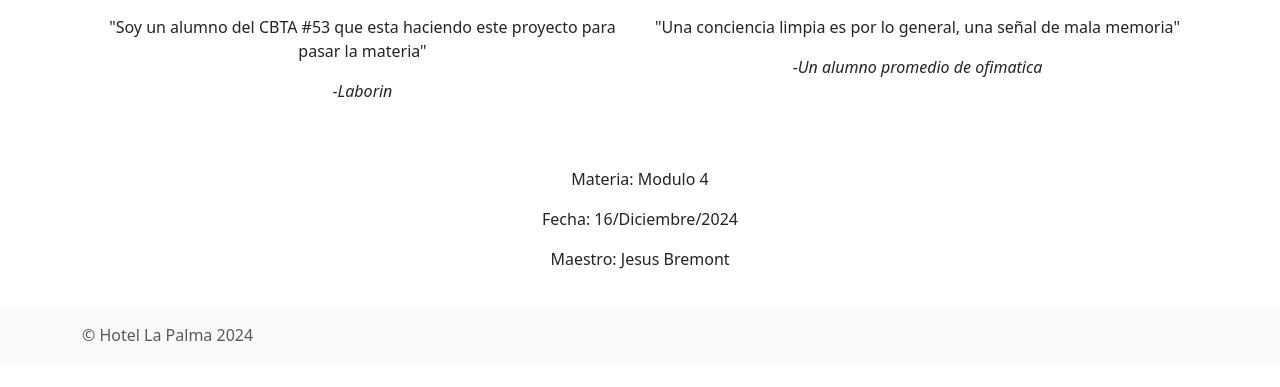
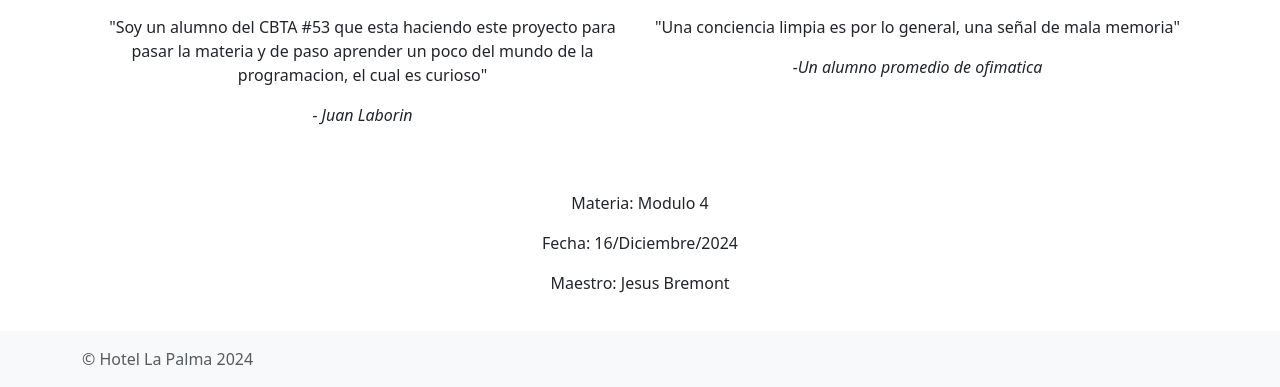
Before and after one commit to WedTago/Proyecto-Modulo, a Yii app: template views/site/about.php in a window 1280 px wide. Shown: the part 523-910 px from the top of the page. Before the commit the page ends 864 px from the top, so only its background shows below. Run offline with PHP 8.4 and a stand-in for Yii, Linux system fonts and the light colour scheme; the template is opened without the code that fills it, so the values that code supplies are empty; some libraries are stand-ins or nearby versions.

Commit message:
Definitive Edition (Not include DLC´s)

```diff
--- a/views/site/about.php
+++ b/views/site/about.php
@@ -14,16 +14,16 @@ $this->params['breadcrumbs'][] = $this->title;
         <div class="col-md-6 text-center">
             <h2>Juan Laborin</h2>
             <img
-                src="https://media1.tenor.com/m/fQqMwHYUGgoAAAAd/cametek-camellia.gif"
+                src="https://media.tenor.com/d13jPFfU24YAAAAi/maxwell-christmas.gif"
                 width="350px"
                 height="350px"
                 class="rounded-circle mb-3"
                 alt="Juan Laborin"
             >
             <p>
-                "Soy un alumno del CBTA #53 que esta haciendo este proyecto para pasar la materia"
+                "Soy un alumno del CBTA #53 que esta haciendo este proyecto para pasar la materia y de paso aprender un poco del mundo de la programacion, el cual es curioso"
             </p>
-            <p><i>-Laborin</i></p>
+            <p><i>- Juan Laborin</i></p>
         </div>
         <div class="col-md-6 text-center">
             <h2>Victor Monge</h2>
```
